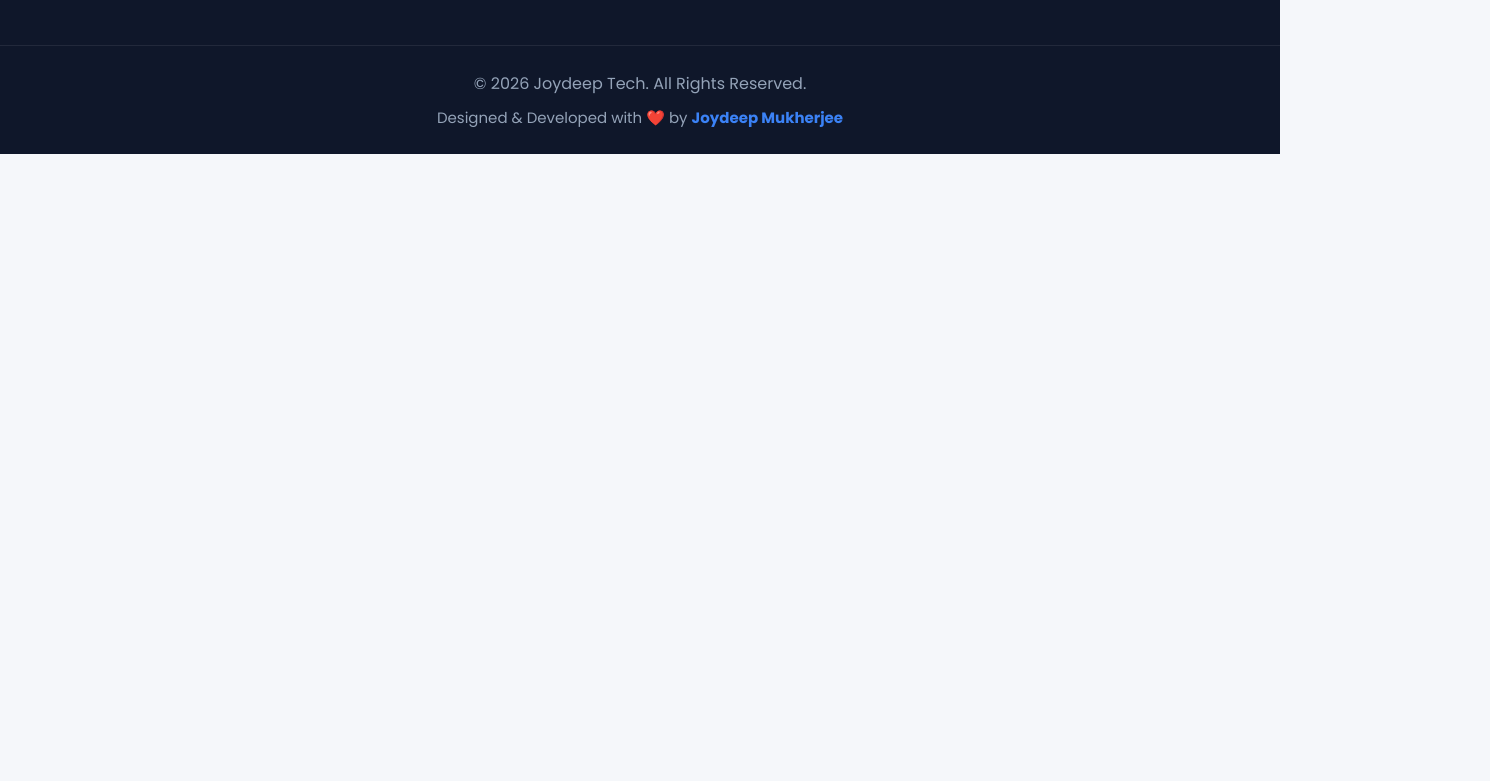
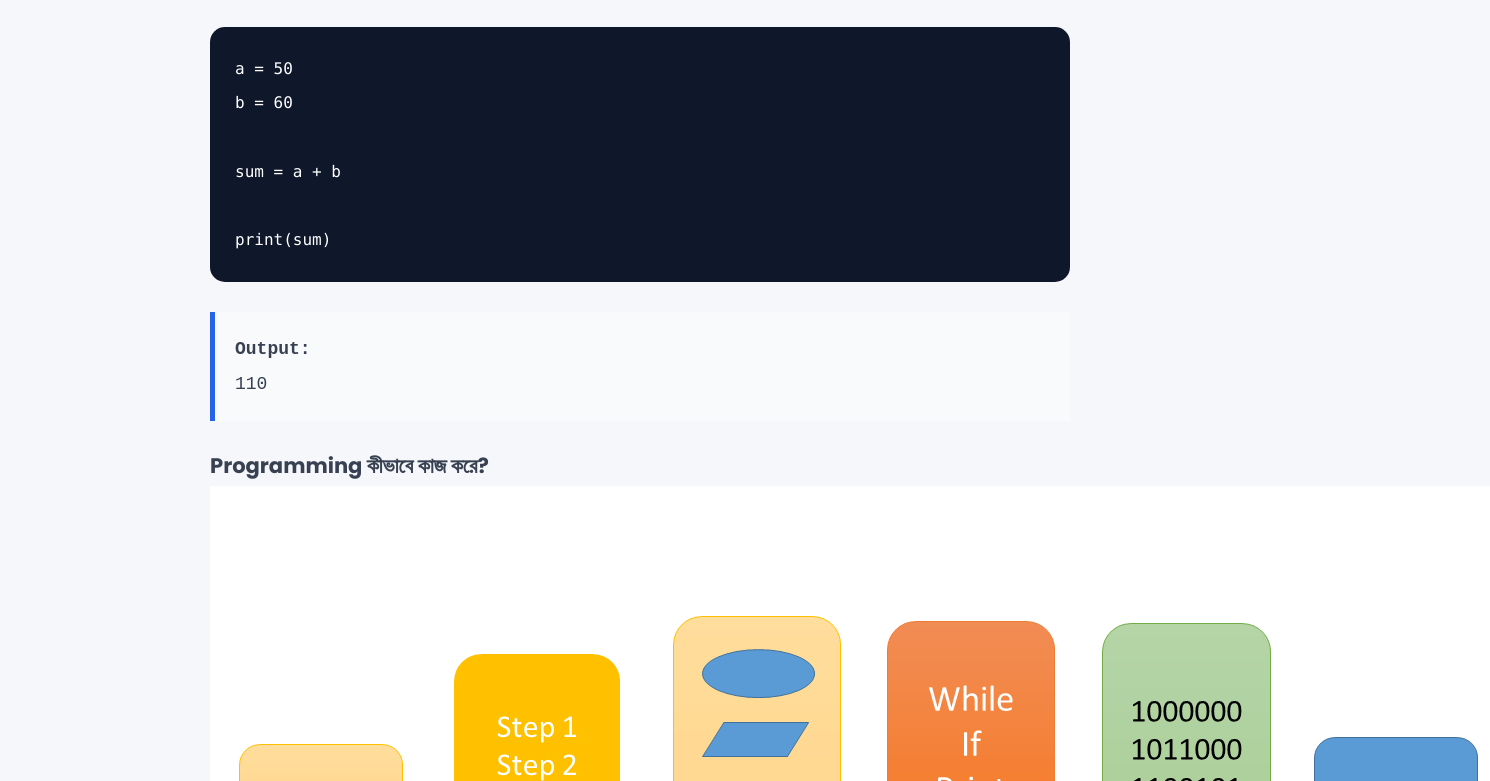
Before and after one commit to programmerjoydeep/joydeeptech, an Eleventy site: page content/articles/computer-programming-কী-সম্পূর্ণ-ধারণা-ও-গাইড.md in a window 1280 px wide. Shown: the part 1606-2387 px from the top of the page, 1490 px wide, since content can reach past the window. Before the commit the page ends 1760 px from the top, so only its background shows below. Built offline with nearby package versions, Linux system fonts and the light colour scheme; Eleventy itself is replaced by a stand-in of ours; code samples lack their colours; files that its build step writes are made by us from their sources.

Commit message:
Change markdown filter to content in article.njk [skip netlify]

```diff
--- a/_includes/article.njk
+++ b/_includes/article.njk
@@ -160,7 +160,7 @@
 
 <article class="article-content">
 
-    {{ body | markdown | safe }}
+    {{ content | safe }}
 
 </article>
 
```
